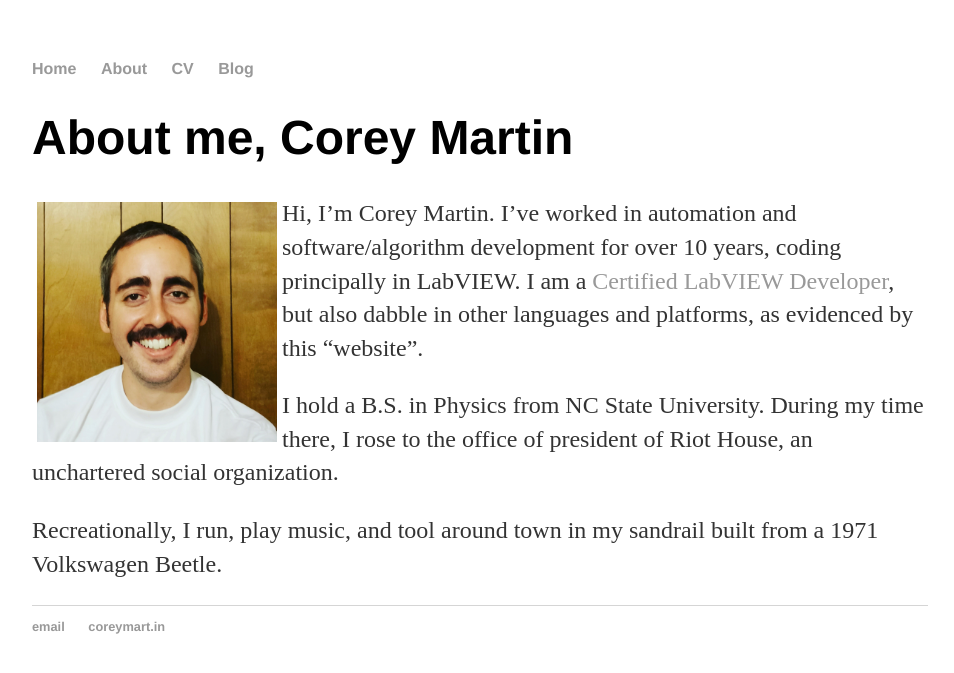
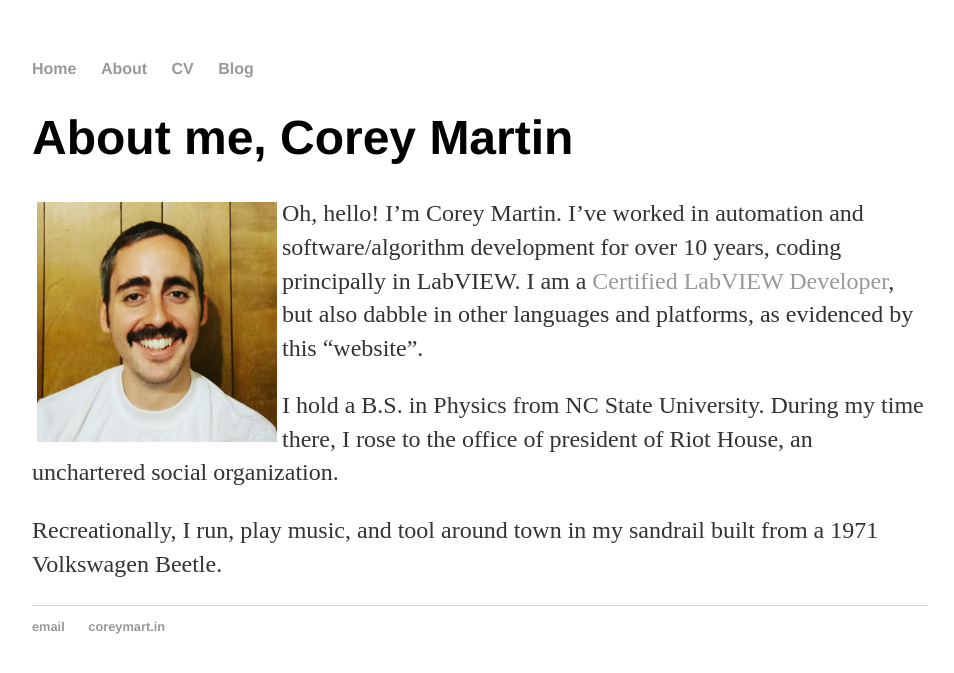
Before and after one commit to CoreySMartin/CoreySMartin.github.io, a Jekyll site: the page built from about/index.md, in a window 1280 px wide. Shown: the top 673 px of the page, without its empty margins (160-1114 px from the left). Built offline with Jekyll 4.4.1, drawn with Linux system fonts in a browser that asks for light colours.

Commit message:
Update index.md

```diff
--- a/about/index.md
+++ b/about/index.md
@@ -4,7 +4,7 @@ title: About Corey Martin
 ---
 # About me, Corey Martin
 <img align="left" src="/about/aboutme.jpg" alt="" title="Me: Corey Martin" width="240" border="5" style="border-color: white" />
-Hi, I'm Corey Martin.  I've worked in automation and software/algorithm development for over 10 years, coding principally in LabVIEW.  I am a [Certified LabVIEW Developer](https://www.youracclaim.com/badges/66e1fb02-43df-46c7-aaf9-c49be9c5ffc1), but also dabble in other languages and platforms, as evidenced by this "website".
+Oh, hello! I'm Corey Martin.  I've worked in automation and software/algorithm development for over 10 years, coding principally in LabVIEW.  I am a [Certified LabVIEW Developer](https://www.youracclaim.com/badges/66e1fb02-43df-46c7-aaf9-c49be9c5ffc1), but also dabble in other languages and platforms, as evidenced by this "website".
 
 I hold a B.S. in Physics from NC State University.  During my time there, I rose to the office of president of Riot House, an unchartered social organization.
 
```
